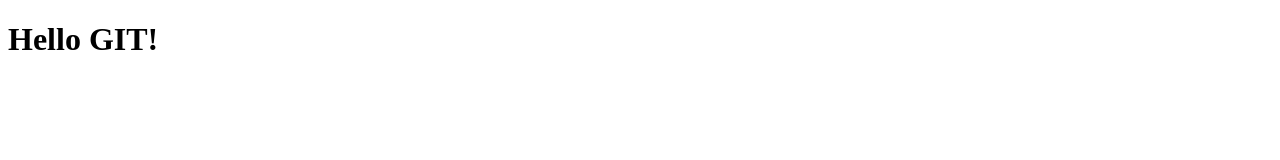
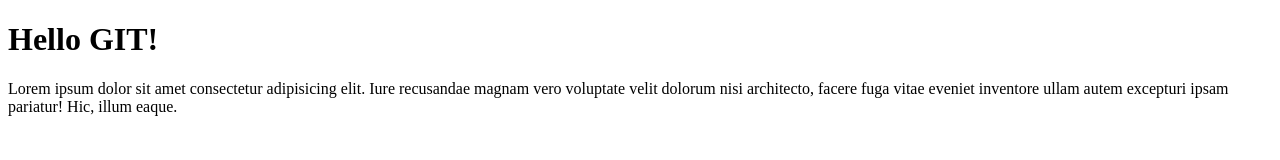
Before and after one commit to DariuszLuber/git_tutorial_example_web_app, a plain HTML site: page index.html in a window 1280 px wide. Drawn offline with Linux system fonts and the light colour scheme.

Commit message:
added sample paragraph

```diff
--- a/index.html
+++ b/index.html
@@ -8,5 +8,6 @@
 </head>
 <body>
     <h1>Hello GIT!</h1>
+    <p>Lorem ipsum dolor sit amet consectetur adipisicing elit. Iure recusandae magnam vero voluptate velit dolorum nisi architecto, facere fuga vitae eveniet inventore ullam autem excepturi ipsam pariatur! Hic, illum eaque.</p>
 </body>
 </html>
```
